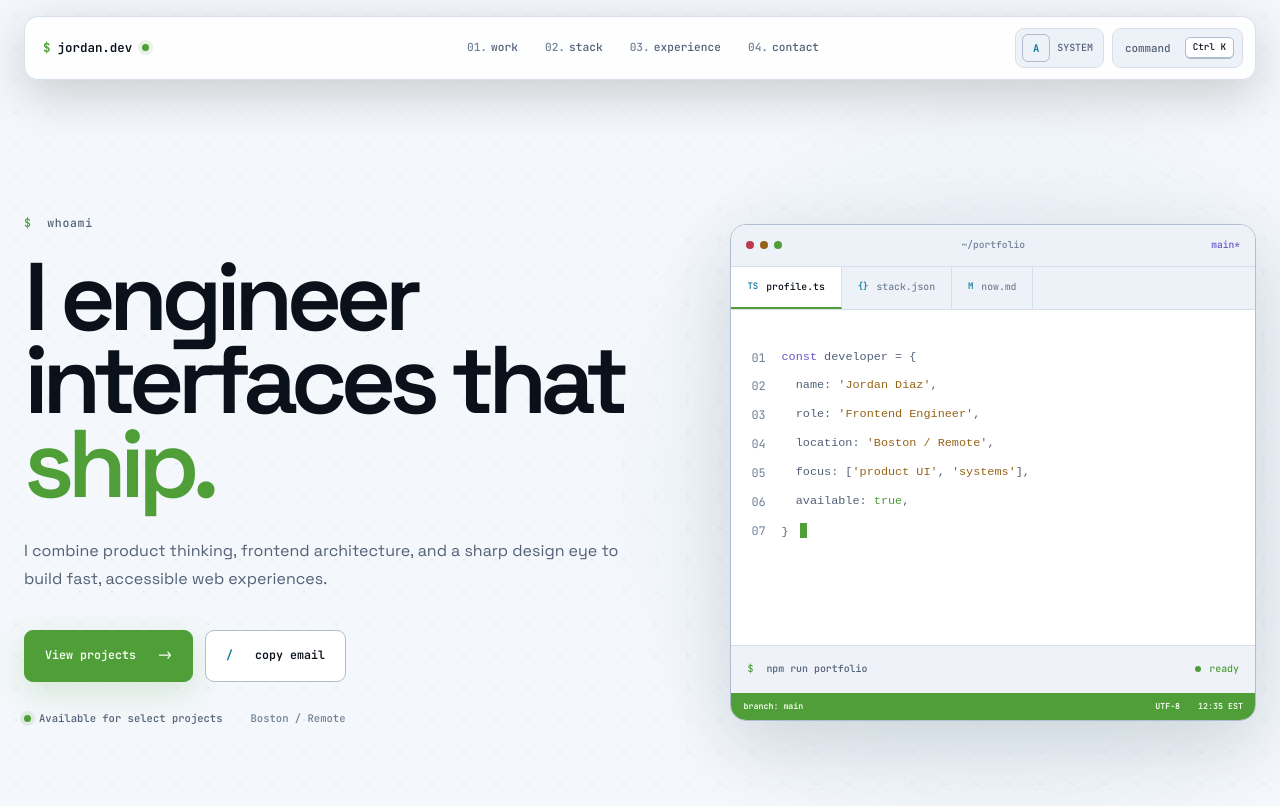
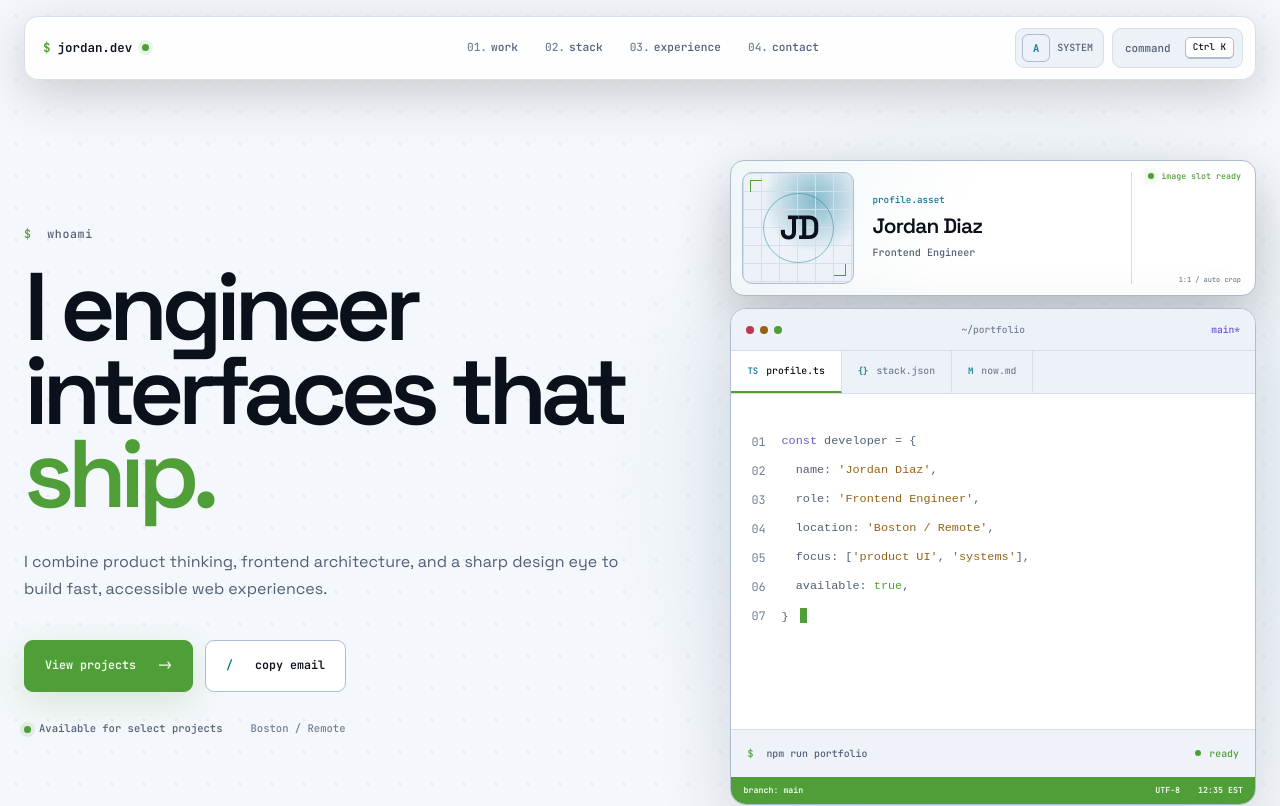
Before and after one commit to channix08/MyPortfolio, a React (Vite) app: page / in a window 1280 px wide. Shown: the top 806 px of the page. Built offline with nearby package versions, Linux system fonts and the light colour scheme.

Commit message:
Add configurable profile photo slot

```diff
--- a/src/App.css
+++ b/src/App.css
@@ -260,6 +260,145 @@ h2 em {
   align-items: center;
   gap: 8px;
   color: var(--muted);
+}
+
+.hero-workspace {
+  min-width: 0;
+  display: grid;
+  gap: 12px;
+}
+
+.profile-photo-card {
+  min-height: 136px;
+  padding: 11px 14px 11px 11px;
+  display: grid;
+  grid-template-columns: 112px minmax(0, 1fr) auto;
+  align-items: center;
+  gap: 18px;
+  border: 1px solid var(--line-strong);
+  border-radius: 14px;
+  background:
+    linear-gradient(110deg, color-mix(in srgb, var(--cyan), transparent 94%), transparent 45%),
+    var(--surface);
+  box-shadow: 0 18px 55px rgba(0, 0, 0, 0.22);
+}
+
+.profile-photo-frame {
+  width: 112px;
+  height: 112px;
+  position: relative;
+  display: grid;
+  place-items: center;
+  overflow: hidden;
+  border: 1px solid var(--line-strong);
+  border-radius: 10px;
+  background:
+    linear-gradient(var(--line) 1px, transparent 1px),
+    linear-gradient(90deg, var(--line) 1px, transparent 1px),
+    radial-gradient(circle at 65% 25%, color-mix(in srgb, var(--cyan), transparent 55%), transparent 48%),
+    var(--surface-2);
+  background-size: 18px 18px, 18px 18px, auto, auto;
+}
+
+.profile-photo-frame::after {
+  content: '';
+  width: 62%;
+  height: 62%;
+  position: absolute;
+  border: 1px solid color-mix(in srgb, var(--cyan), transparent 55%);
+  border-radius: 50%;
+}
+
+.profile-photo-frame img {
+  width: 100%;
+  height: 100%;
+  position: relative;
+  z-index: 2;
+  display: block;
+  object-fit: cover;
+}
+
+.profile-photo-frame > span {
+  position: relative;
+  z-index: 2;
+  color: var(--text);
+  font: 600 2.1rem/1 'Space Grotesk', sans-serif;
+  letter-spacing: -0.08em;
+}
+
+.photo-corner {
+  width: 12px;
+  height: 12px;
+  position: absolute;
+  z-index: 3;
+  border-color: var(--signal);
+  border-style: solid;
+}
+
+.photo-corner-one {
+  left: 7px;
+  top: 7px;
+  border-width: 1px 0 0 1px;
+}
+
+.photo-corner-two {
+  right: 7px;
+  bottom: 7px;
+  border-width: 0 1px 1px 0;
+}
+
+.profile-photo-copy {
+  min-width: 0;
+  display: grid;
+  gap: 7px;
+}
+
+.profile-photo-copy code {
+  color: var(--cyan);
+  font: 500 0.58rem/1 'JetBrains Mono', monospace;
+}
+
+.profile-photo-copy strong {
+  overflow: hidden;
+  color: var(--text);
+  font-size: 1.3rem;
+  font-weight: 600;
+  letter-spacing: -0.035em;
+  text-overflow: ellipsis;
+  white-space: nowrap;
+}
+
+.profile-photo-copy > span {
+  color: var(--muted);
+  font: 500 0.63rem/1.4 'JetBrains Mono', monospace;
+}
+
+.profile-photo-meta {
+  align-self: stretch;
+  padding-left: 16px;
+  display: flex;
+  flex-direction: column;
+  align-items: flex-end;
+  justify-content: space-between;
+  border-left: 1px solid var(--line);
+  color: var(--dim);
+  font: 500 0.52rem/1 'JetBrains Mono', monospace;
+  text-align: right;
+}
+
+.profile-photo-meta > span {
+  display: flex;
+  align-items: center;
+  gap: 7px;
+  color: var(--signal);
+}
+
+.profile-photo-meta i {
+  width: 6px;
+  height: 6px;
+  border-radius: 50%;
+  background: var(--signal);
+  box-shadow: 0 0 10px color-mix(in srgb, var(--signal), transparent 35%);
 }
 
 .terminal-card {
@@ -1083,7 +1222,7 @@ h2 em {
   .site-nav { display: none; }
   .hero { min-height: auto; grid-template-columns: 1fr; padding-top: 150px; }
   .hero-copy { max-width: 850px; }
-  .terminal-card { width: min(100%, 760px); }
+  .hero-workspace { width: min(100%, 760px); }
   .project-explorer { grid-template-columns: 1fr; }
   .result-count { justify-self: end; }
   .experience-section { grid-template-columns: 1fr; }
@@ -1127,6 +1266,10 @@ h2 em {
   .footer-actions a,
   .footer-actions button { width: 100%; }
   .terminal-body { min-height: 290px; padding: 32px 12px 24px; }
+  .profile-photo-card { min-height: 110px; grid-template-columns: 88px minmax(0, 1fr); gap: 13px; padding: 10px; }
+  .profile-photo-frame { width: 88px; height: 88px; }
+  .profile-photo-frame > span { font-size: 1.65rem; }
+  .profile-photo-meta { display: none; }
   .terminal-tabs button { padding-inline: 11px; }
   .terminal-code { font-size: 0.64rem; }
   .terminal-code > span { grid-template-columns: 22px 1fr; }
--- a/src/App.jsx
+++ b/src/App.jsx
@@ -166,6 +166,41 @@ function TerminalPanel({ activeTab, setActiveTab, localTime }) {
         <span>branch: main</span>
         <span>UTF-8</span>
         <span>{localTime} EST</span>
+      </div>
+    </div>
+  )
+}
+
+function ProfilePhotoCard() {
+  const initials = profile.name
+    .split(' ')
+    .map((part) => part[0])
+    .join('')
+    .slice(0, 2)
+
+  return (
+    <div className="profile-photo-card" data-reveal>
+      <div className="profile-photo-frame">
+        {profile.photo ? (
+          <img
+            src={profile.photo}
+            alt={profile.photoAlt}
+            style={{ objectPosition: profile.photoPosition }}
+          />
+        ) : (
+          <span aria-label="Profile photo placeholder">{initials}</span>
+        )}
+        <i className="photo-corner photo-corner-one" aria-hidden="true" />
+        <i className="photo-corner photo-corner-two" aria-hidden="true" />
+      </div>
+      <div className="profile-photo-copy">
+        <code>profile.asset</code>
+        <strong>{profile.name}</strong>
+        <span>{profile.role}</span>
+      </div>
+      <div className="profile-photo-meta">
+        <span><i /> {profile.photo ? 'image loaded' : 'image slot ready'}</span>
+        <small>1:1 / auto crop</small>
       </div>
     </div>
   )
@@ -382,7 +417,10 @@ function App() {
               <span>{profile.location}</span>
             </div>
           </div>
-          <TerminalPanel activeTab={activeTerminalTab} setActiveTab={setActiveTerminalTab} localTime={localTime} />
+          <div className="hero-workspace">
+            <ProfilePhotoCard />
+            <TerminalPanel activeTab={activeTerminalTab} setActiveTab={setActiveTerminalTab} localTime={localTime} />
+          </div>
         </section>
 
         <div className="signal-rail page-width" aria-label="Areas of focus" data-reveal>
--- a/src/data/site.js
+++ b/src/data/site.js
@@ -4,6 +4,9 @@ export const profile = {
   role: 'Frontend Engineer',
   location: 'Boston / Remote',
   email: 'hello@jordandiaz.dev',
+  photo: '',
+  photoAlt: 'Portrait of Jordan Diaz',
+  photoPosition: '50% 35%',
   headline: 'I engineer interfaces that ship.',
   summary: 'I combine product thinking, frontend architecture, and a sharp design eye to build fast, accessible web experiences.',
   availability: 'Available for select projects',
```
Also changed, not shown: 1 other file (tests, documents, lock files or other folders).
